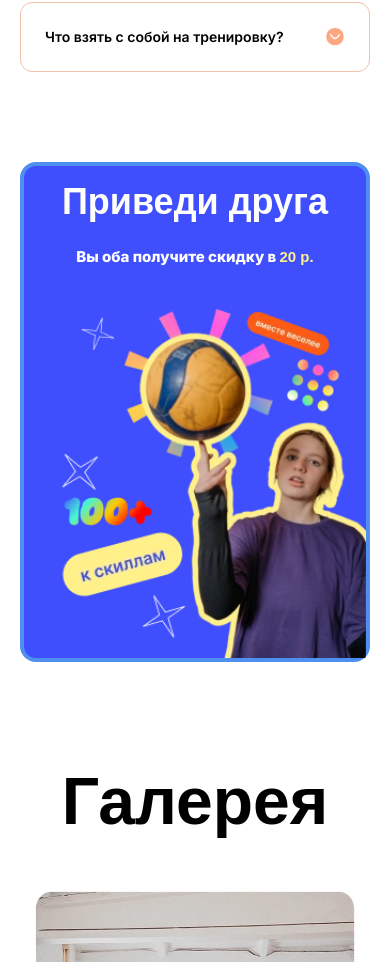
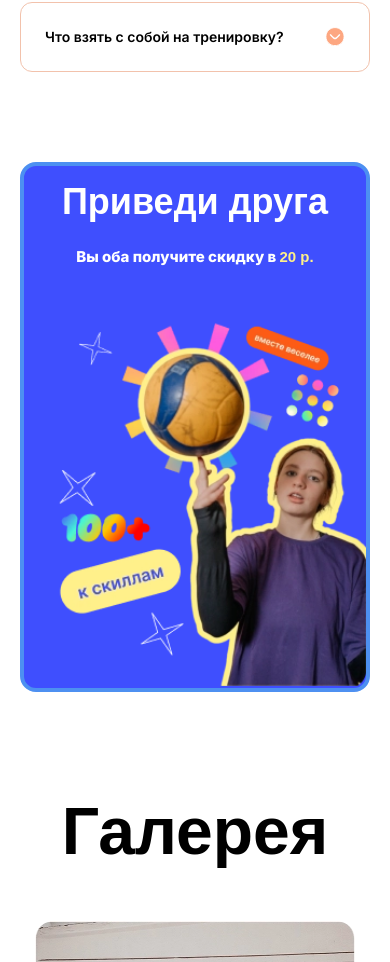
Before and after one commit to evgeniyworkbel/like-volley, a Next.js app: page / in a window 390 px wide. Shown: the part 5473-6435 px from the top of the page. Built offline with nearby package versions, Linux system fonts and the light colour scheme; a web font is replaced by a local one.

Commit message:
feat(widgets): add banner for tablet

```diff
--- a/src/widgets/banner/ui/banner.tsx
+++ b/src/widgets/banner/ui/banner.tsx
@@ -4,23 +4,25 @@ import Image from "next/image";
 export function Banner() {
   return (
     <section className="flex justify-center px-5 py-[50px] xl:px-20">
-      <div className="relative flex aspect-[0.7] w-full justify-center rounded-2xl border-4 border-[oklch(0.6559_0.1604_257.81)] bg-accent-blue px-5 pt-4 xl:aspect-[4.3] xl:h-[297px] xl:items-center xl:justify-start xl:px-10">
-        <hgroup className="z-10 flex flex-col items-center gap-6 font-extrabold text-white xl:items-start">
-          <Title className="text-4xl text-inherit">Приведи друга</Title>
-          <p className="text-[15px] xl:text-2xl">
+      <div className="relative flex aspect-[0.66] w-full justify-center rounded-2xl border-4 border-[oklch(0.6559_0.1604_257.81)] bg-accent-blue px-5 pt-4 md:h-[297px] md:items-center md:justify-start xl:aspect-[3.77] xl:px-10">
+        <hgroup className="z-10 flex flex-col items-center gap-6 font-extrabold text-white md:gap-4 xl:items-start xl:gap-6">
+          <Title className="text-4xl text-inherit md:text-[44px]">
+            Приведи друга
+          </Title>
+          <p className="text-[15px] md:text-base xl:text-2xl">
             Вы оба получите скидку в&nbsp;
             <span className="font-shantell text-accent-green">20 р.</span>
           </p>
         </hgroup>
         <Image
-          className="object-cover xl:hidden"
+          className="object-cover object-bottom-right md:hidden"
           src="/banner/promo-mobile.webp"
           fill
           quality={100}
           alt="Баннер синего цвета с декоративными иконками и сверху надпись 'приведи друга'"
         />
         <Image
-          className="hidden object-cover xl:block"
+          className="hidden object-cover md:block md:object-right"
           src="/banner/promo-desktop.webp"
           fill
           alt="Баннер синего цвета с декоративными иконками и сверху надпись 'приведи друга'"
```
